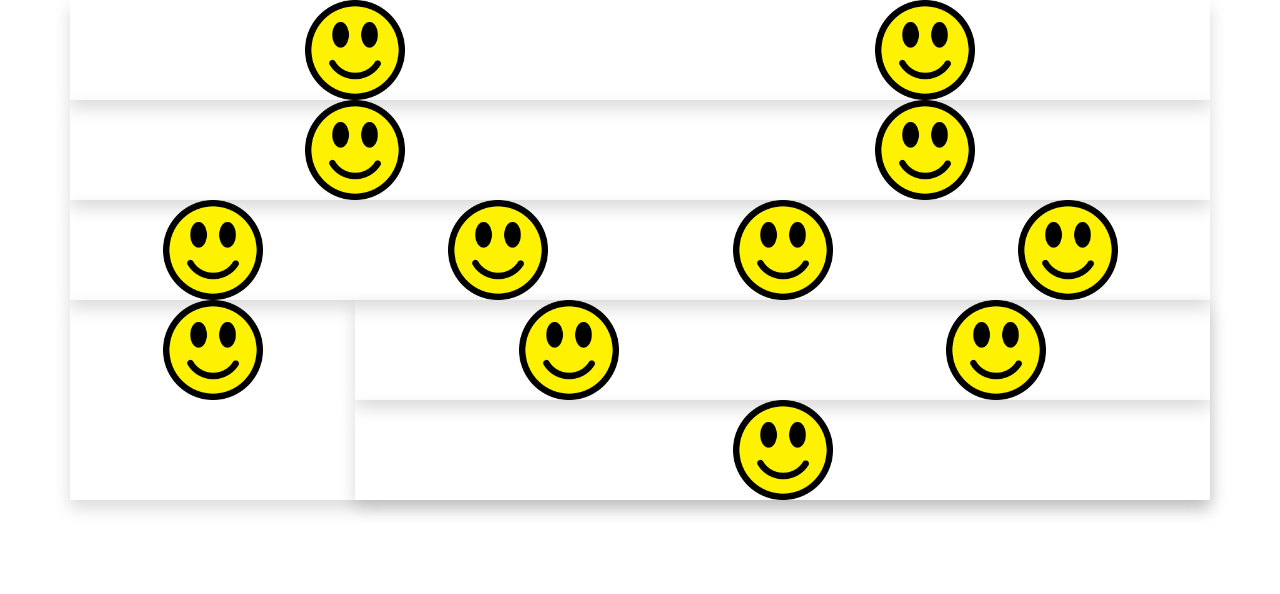
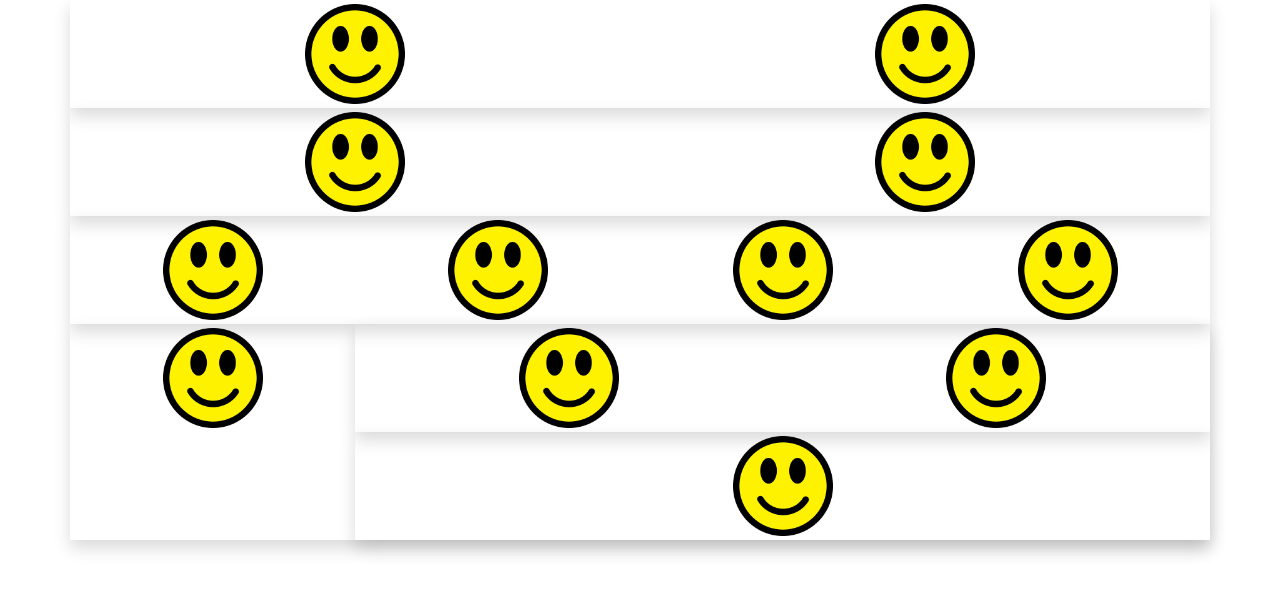
Before and after one commit to JoshuaStudebaker/smiley-faces-bootstrap-intro-practice, a plain HTML site: page index.html in a window 1280 px wide. Drawn offline with nearby package versions, Linux system fonts and the light colour scheme.

Commit message:
Added Padding

```diff
--- a/index.html
+++ b/index.html
@@ -18,30 +18,30 @@
   <body>
     <div class="container">
       <div class="row shadow">
-        <div class="col-6 pic d-flex justify-content-center"><img src="smiley-1635449_640.png" alt="Smiley Face"></div>
+        <div class="col-6 pic d-flex justify-content-center p-1"><img src="smiley-1635449_640.png" alt="Smiley Face"></div>
 
-        <div class="col-6 pic d-flex justify-content-center"><img src="smiley-1635449_640.png" alt="Smiley Face"></div>
+        <div class="col-6 pic d-flex justify-content-center p-1"><img src="smiley-1635449_640.png" alt="Smiley Face"></div>
 
       </div>
       <div class="row shadow">
-        <div class="col-xs-12 col-sm-12 col-md-6 col-lg-6 pic d-flex justify-content-center"><img src="smiley-1635449_640.png" alt="Smiley Face"></div>
-        <div class="col-xs-12 col-sm-12 col-md-6 col-lg-6 pic d-flex justify-content-center"><img src="smiley-1635449_640.png" alt="Smiley Face"></div>
+        <div class="col-xs-12 col-sm-12 col-md-6 col-lg-6 pic d-flex justify-content-center p-1"><img src="smiley-1635449_640.png" alt="Smiley Face"></div>
+        <div class="col-xs-12 col-sm-12 col-md-6 col-lg-6 pic d-flex justify-content-center p-1"><img src="smiley-1635449_640.png" alt="Smiley Face"></div>
       </div>
       <div class="row shadow">
-        <div class="col-xs-12 col-sm-6 col-md-3 col-lg-3 pic d-flex justify-content-center"><img src="smiley-1635449_640.png" alt="Smiley Face"></div>
-        <div class="col-xs-12 col-sm-6 col-md-3 col-lg-3 pic d-flex justify-content-center"><img src="smiley-1635449_640.png" alt="Smiley Face"></div>
-        <div class="col-xs-12 col-sm-6 col-md-3 col-lg-3 pic d-flex justify-content-center"><img src="smiley-1635449_640.png" alt="Smiley Face"></div>
-        <div class="col-xs-12 col-sm-6 col-md-3 col-lg-3 pic d-flex justify-content-center"><img src="smiley-1635449_640.png" alt="Smiley Face"></div>
+        <div class="col-xs-12 col-sm-6 col-md-3 col-lg-3 pic d-flex justify-content-center p-1"><img src="smiley-1635449_640.png" alt="Smiley Face"></div>
+        <div class="col-xs-12 col-sm-6 col-md-3 col-lg-3 pic d-flex justify-content-center p-1"><img src="smiley-1635449_640.png" alt="Smiley Face"></div>
+        <div class="col-xs-12 col-sm-6 col-md-3 col-lg-3 pic d-flex justify-content-center p-1"><img src="smiley-1635449_640.png" alt="Smiley Face"></div>
+        <div class="col-xs-12 col-sm-6 col-md-3 col-lg-3 pic d-flex justify-content-center p-1"><img src="smiley-1635449_640.png" alt="Smiley Face"></div>
       </div>
       <div class="row shadow">
-      <div class="col-3 d-flex justify-content-center"><img src="smiley-1635449_640.png" alt="Smiley Face"></div>
+      <div class="col-3 d-flex justify-content-center p-1"><img src="smiley-1635449_640.png" alt="Smiley Face"></div>
     <div class="col-9">
     <div class="row shadow">
-      <div class="col-6 d-flex justify-content-center"><img src="smiley-1635449_640.png" alt="Smiley Face"></div>
-      <div class="col-6 d-flex justify-content-center"><img src="smiley-1635449_640.png" alt="Smiley Face"></div>
+      <div class="col-6 d-flex justify-content-center p-1"><img src="smiley-1635449_640.png" alt="Smiley Face"></div>
+      <div class="col-6 d-flex justify-content-center p-1"><img src="smiley-1635449_640.png" alt="Smiley Face"></div>
     </div>
     <div class="row shadow">
-      <div class="col-12 d-flex justify-content-center"><img src="smiley-1635449_640.png" alt="Smiley Face"></div></div>
+      <div class="col-12 d-flex justify-content-center p-1"><img src="smiley-1635449_640.png" alt="Smiley Face"></div></div>
     </div>
     </div>
   </body>
```
